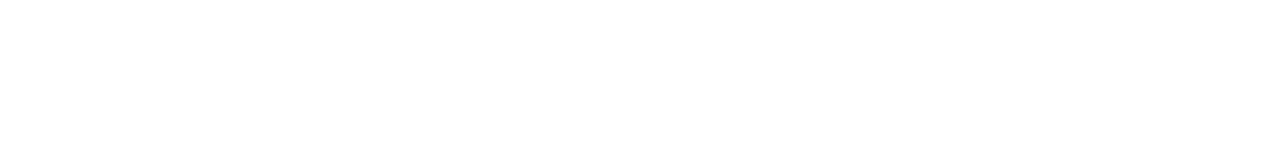
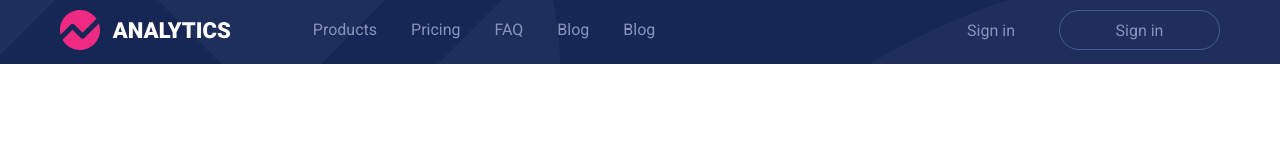
Before and after one commit to EugeneMtty/Itog_Dz, a plain HTML site: page index.html in a window 1280 px wide. Drawn offline with Linux system fonts and the light colour scheme.

Commit message:
header со стилями

```diff
--- a/body.css
+++ b/body.css
@@ -9,22 +9,26 @@
 
 .page-container {
   width: 1180px;
+  padding: 10px; /* не забыть */
   max-width: 100%;
   margin: 0 auto;
-
 }
 
 html,
 body {
   height: 100%;
-  font-family: 'Roboto';
+  font-family: "Roboto", sans-serif;
 }
 
 a {
   text-decoration: none;
 }
 
-.wrapper{
+li {
+  list-style-type: none;
+}
+
+.wrapper {
   display: flex;
   min-height: 100%;
   overflow: hidden;
--- /dev/null
+++ b/header.css
@@ -0,0 +1,64 @@
+.header__bg {
+  background-image: url(./img/background-top.png);
+}
+.header {
+  display: flex;
+  justify-content: space-between;
+}
+
+.header__logo {
+}
+
+.header__link {
+  padding-top: 10px;
+  margin-left: -200px;
+}
+
+.header__link a {
+  font-family: "Roboto";
+  font-style: normal;
+  font-weight: 400;
+  font-size: 16px;
+  line-height: 19px;
+  padding-right: 30px;
+
+  color: #8794ba;
+  cursor: pointer;
+}
+
+.header__link a:hover{
+    color: #fff;
+}
+
+
+.header_auto a {
+  font-family: "Roboto";
+  font-style: normal;
+  font-weight: 400;
+  font-size: 16px;
+  line-height: 19px;
+  padding-right: 40px;
+  cursor: pointer;
+
+
+  color: #8794ba;
+}
+
+.header_auto button {
+  /* Текст кнопки */
+  font-family: "Roboto";
+  font-style: normal;
+  font-weight: 400;
+  font-size: 16px;
+  line-height: 19px;
+  cursor: pointer;
+
+  color: #8794ba;
+
+  /* Стиль кнопки */
+  width: 161px;
+  height: 40px;
+  border: 1px solid #465b95;
+  border-radius: 68px;
+  background-color: transparent;
+}
--- a/index.html
+++ b/index.html
@@ -7,6 +7,7 @@
     <title>Analytics</title>
     <!-- styles -->
     <link rel="stylesheet" href="./body.css" />
+    <link rel="stylesheet" href="./header.css">
     <!-- Fronts -->
     <link rel="preconnect" href="https://fonts.googleapis.com" />
     <link rel="preconnect" href="https://fonts.gstatic.com" crossorigin />
@@ -15,5 +16,28 @@
       rel="stylesheet"
     />
   </head>
-  <body></body>
+  <body>
+    <div class="wrapper">
+      <!-- Header -->
+      <div class="header__bg">
+        <div class="header page-container">
+          <div class="header__logo">
+            <img src="./img/logo.svg" alt="Analytics logo" />
+          </div>
+          <div class="header__link">
+            <a>Products</a>
+            <a>Pricing</a>
+            <a>FAQ</a>
+            <a>Blog</a>
+            <a>Blog</a>
+          </div>
+          <div class="header_auto">
+            <a>Sign in</a>
+            <button>Sign in</button>
+          </div>
+        </div>
+      </div>
+      <!-- Header end -->
+    </div>
+  </body>
 </html>
```
Also changed, not shown: img/background-top.png (added), img/logo.svg (added).
